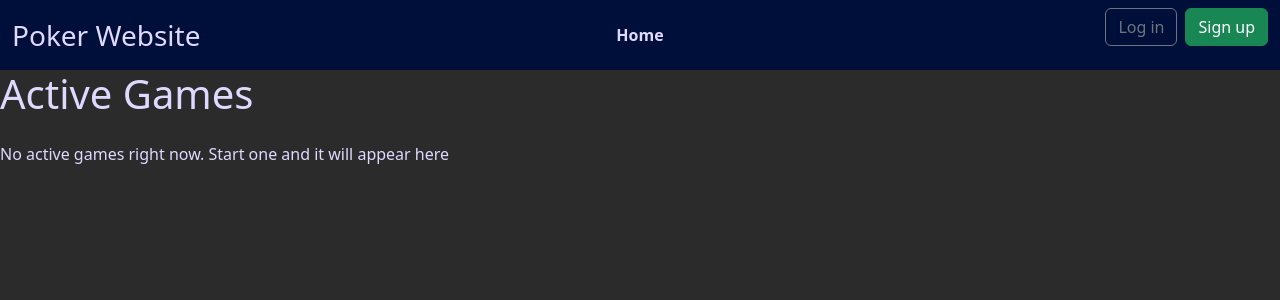
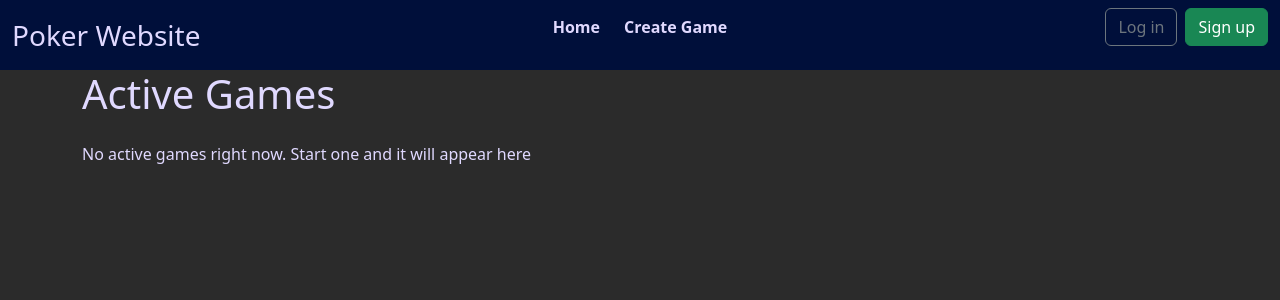
Before and after one commit to tenacioustuna22/PokerWebsite, a Django app: page /gameplay/lobby/ in a window 1280 px wide. Shown: the top 300 px of the page. Run offline with Django 5.2, Linux system fonts and the light colour scheme.

Commit message:
new game functionality

```diff
--- a/gameplay/urls.py
+++ b/gameplay/urls.py
@@ -1,9 +1,10 @@
 from django.urls import path
-from .views import GameplayView, LobbyView
+from .views import GameplayView, LobbyView, CreateNewGame
 
-
+app_name = "gameplay"
 
 urlpatterns = [
     path("<int:game_id>/", GameplayView.as_view(), name="gameplay"),
-    path("lobby/", LobbyView.as_view(), name="lobby")
+    path("lobby/", LobbyView.as_view(), name="lobby"),
+    path("new/", CreateNewGame.as_view(), name="new_game")
 ]
--- a/gameplay/views.py
+++ b/gameplay/views.py
@@ -1,6 +1,6 @@
-from django.shortcuts import render
-from django.views.generic import DetailView, ListView
-from django.urls import reverse_lazy, reverse
+from django.shortcuts import redirect
+from django.views.generic import DetailView, ListView, View
+
 
 from .models import *
 
@@ -17,3 +17,8 @@
 
     def get_queryset(self):
         return Game.objects.filter(game_active=True).order_by("-id")
+
+class CreateNewGame(View):
+    def post(self, request, *args, **kwargs):
+        game = Game.objects.create()
+        return redirect("gameplay:gameplay", game_id=game.id)
--- a/templates/base.html
+++ b/templates/base.html
@@ -19,16 +19,16 @@
           <ul class="navbar-nav flex-row gap-2">
             {% if user.is_authenticated %}
             <li class="nav-item">
-              <a class="nav-link fw-bold" href="{% url 'lobby' %}">Join Game</a>
+              <a class="nav-link fw-bold" href="{% url 'gameplay:lobby' %}">Join Game</a>
               {% endif %}
             </li>
             <li class="nav-item">
               <a class="nav-link fw-bold" href="{% url 'home' %}">Home</a>
             </li>
-            {% if user.is_authenticated %}
-            <li class="nav-item">
-              <a class="nav-link fw-bold" href="{% url 'home' %}">New game</a>
-              {% endif %}
+            <form method="post" action="{% url 'gameplay:new_game' %}" class="nav-item">
+              {% csrf_token %}
+              <button class="nav-link fw-bold" type="submit">Create Game</button>
+            </form>
             </li>
           </ul>
         </div>
@@ -67,9 +67,3 @@
       </div>
     </nav>
 {% endblock navbar %}
-<main>
-    <div class="container">
-        {% block content %}
-        {% endblock content %}
-    </div>
-</main>
--- a/templates/gameplay/lobby.html
+++ b/templates/gameplay/lobby.html
@@ -18,7 +18,6 @@
         <tr>
           <td>{{ game.id }}</td>
           <td>{{ game.players.count }}</td>
-          <td>${{ game.pot|floatformat:2 }}</td>
           <td>
             <a class="btn btn-primary btn-sm"
                href="{% url 'gameplay' game.id %}">
--- a/templates/gameplay/new_game.html
+++ /dev/null
@@ -1 +0,0 @@
-{% extends "base.html" %}
--- a/templates/presets.html
+++ b/templates/presets.html
@@ -9,6 +9,11 @@
   <style>
     .btn-dark-green {
         background-color: #006400; /* Dark green */
+        color: white;
+        border: 2px solid black;
+    }
+    .btn-light-green {
+        background-color: #009100;
         color: white;
         border: 2px solid black;
     }
@@ -112,8 +117,13 @@
 </head>
 {% block navbar %}
 {% endblock navbar %}
-{% block content %}
-{% endblock content%}
+
+<main>
+    <div class="container">
+        {% block content %}
+        {% endblock content %}
+    </div>
+</main>
 
   <!-- Bootstrap JavaScript Bundle -->
     <script src="https://cdn.jsdelivr.net/npm/bootstrap@5.3.3/dist/js/bootstrap.bundle.min.js" integrity="sha384-YvpcrYf0tY3lHB60NNkmXc5s9fDVZLESaAA55NDzOxhy9GkcIdslK1eN7N6jIeHz" crossorigin="anonymous"></script>
```
Also changed, not shown: templates/gameplay/gameplay.html (+2 -5 lines).
